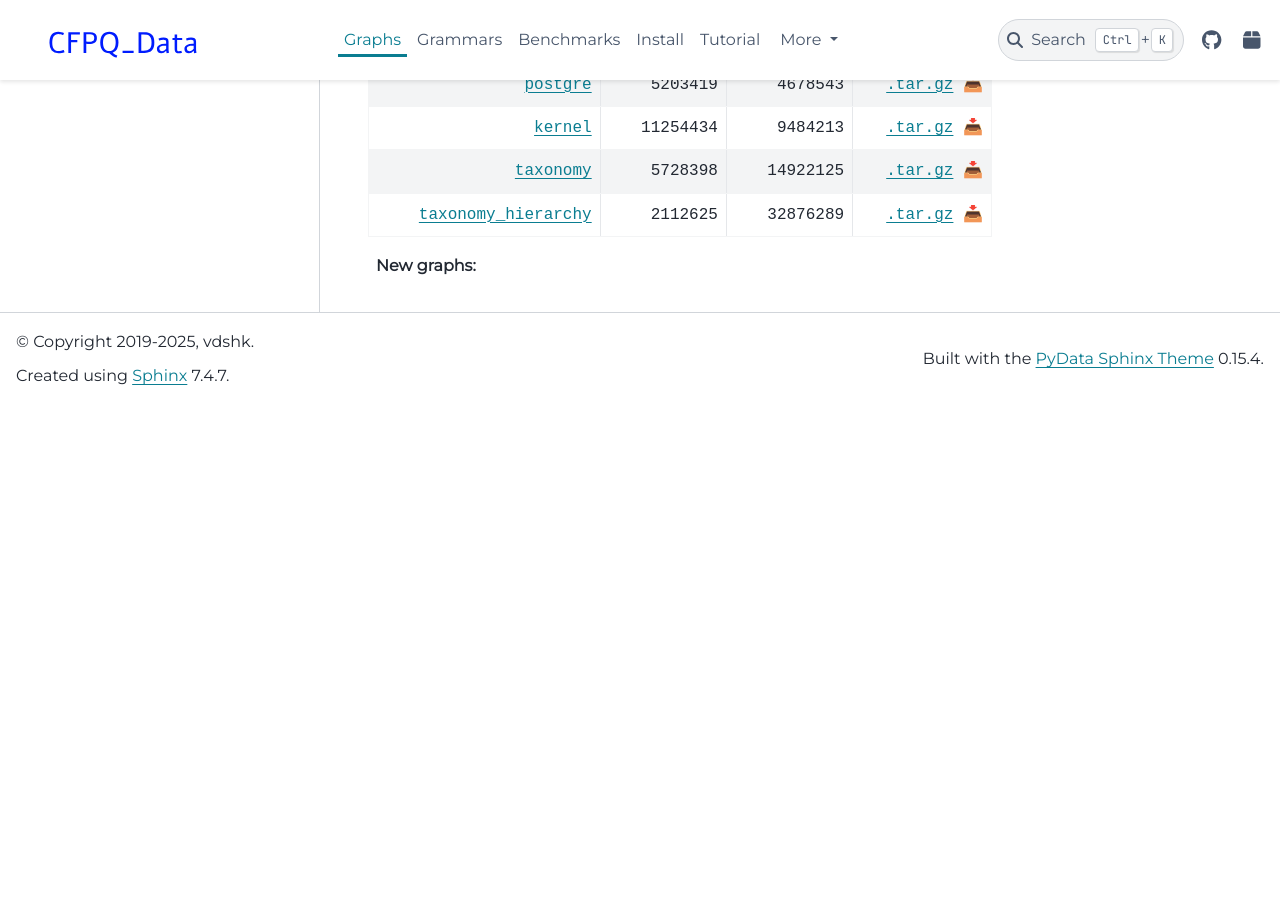
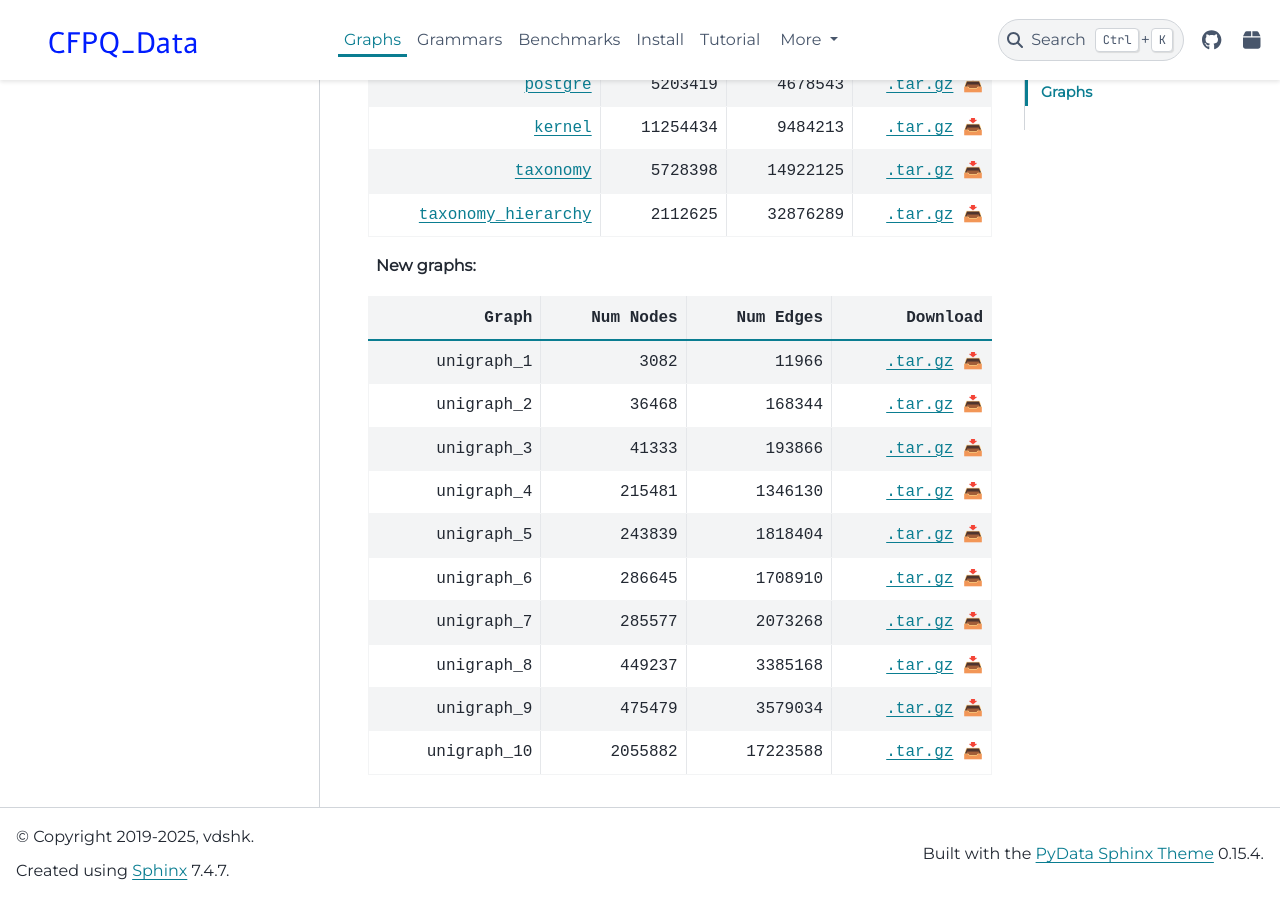
Before and after one commit to FormalLanguageConstrainedPathQuerying/CFPQ_Data, a Sphinx documentation site: the page built from docs/graphs/index.rst, in a window 1280 px wide and 900 px high, scrolled down 2750 px. Built offline with Sphinx 7.4.7 and the PyData theme 0.15.4, drawn with Linux system fonts in a browser that asks for light colours; the version number is read from the project's files by our own code; before the commit the page ends 3155 px from its top, so only the background shows below that; some of the changed lines change nothing that is shown.

Commit message:
Add new graphs

```diff
--- a/docs/graphs/index.rst
+++ b/docs/graphs/index.rst
@@ -255,43 +255,43 @@
      - Num Nodes
      - Num Edges
      - Download
-   * - :ref:`unigraph_1`
+   * - unigraph_1
      - 3082
      - 11966
      - `.tar.gz <https://drive.google.com/uc?export=download&id=1iNDQ04N1A9D94whhfWaDEdjioPUQLXR8>`_ 📥
-	 * - :ref:`unigraph_2`
+   * - unigraph_2
      - 36468
      - 168344
      - `.tar.gz <https://drive.google.com/uc?export=download&id=1dli_1CfeVMZ81ZVUzX51RrkIu7vg58JO>`_ 📥
-	 * - :ref:`unigraph_3`
+   * - unigraph_3
      - 41333
      - 193866
      - `.tar.gz <https://drive.google.com/uc?export=download&id=1LYU-INIDw562laqO79pbXoKGRjEJQzbf>`_ 📥
-	 * - :ref:`unigraph_4`
+   * - unigraph_4
      - 215481
      - 1346130
      - `.tar.gz <https://drive.google.com/uc?export=download&id=11bLP_1eyPXGYs9brpGrsxJfw6psiWY7N>`_ 📥
-	 * - :ref:`unigraph_5`
+   * - unigraph_5
      - 243839
      - 1818404
      - `.tar.gz <https://drive.google.com/uc?export=download&id=1h4Vv2SHogbeqwIGFfMfjE48zG7kT04sQ>`_ 📥
-	 * - :ref:`unigraph_6`
+   * - unigraph_6
      - 286645
      - 1708910
      - `.tar.gz <https://drive.google.com/uc?export=download&id=1KJ0F5Qmou6gT3k1HunIRhF3xLFjrbqYS>`_ 📥
-	 * - :ref:`unigraph_7`
+   * - unigraph_7
      - 285577
      - 2073268
      - `.tar.gz <https://drive.google.com/uc?export=download&id=1HHrkCyiCY84hjSa5W9mupfYd2619faqQ>`_ 📥
-	 * - :ref:`unigraph_8`
+   * - unigraph_8
      - 449237
      - 3385168
      - `.tar.gz <https://drive.google.com/uc?export=download&id=1AAbvfMmjGkialHkukg9dAZbcIMwFX0Sf>`_ 📥
-	 * - :ref:`unigraph_9`
+   * - unigraph_9
      - 475479
      - 3579034
      - `.tar.gz <https://drive.google.com/uc?export=download&id=1v27oSwzkS_Z35QkzIlO5KD6XqrHjL_vU>`_ 📥
-	 * - :ref:`unigraph_10`
+   * - unigraph_10
      - 2055882
      - 17223588
      - `.tar.gz <https://drive.google.com/uc?export=download&id=1vdmXHv8se2PNRJ_Moxbgt3jBXfAy8gP9>`_ 📥
```
